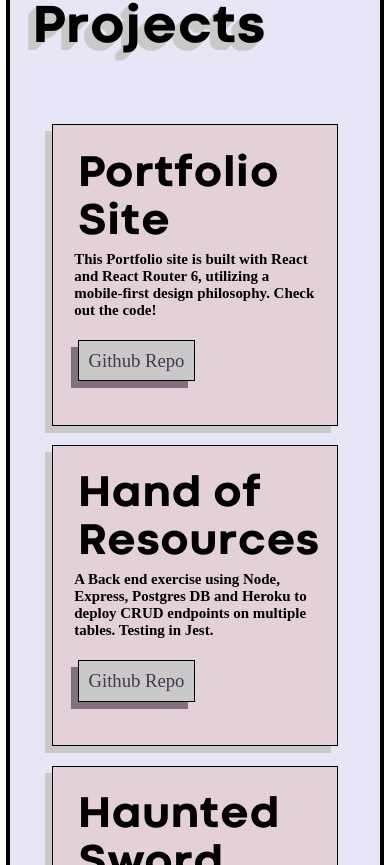
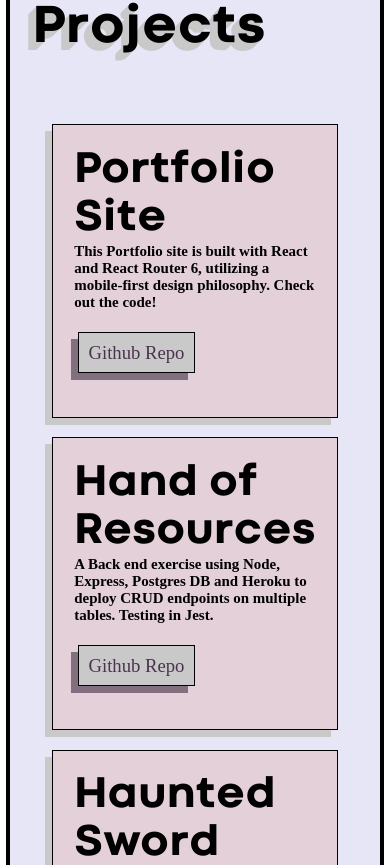
Before and after one commit to taylor-c-williams/taylorcallanwilliams, a React (Create React App) app: page /portfolio in a window 390 px wide. Shown: the part 3479-4344 px from the top of the page. Built offline with nearby package versions, Linux system fonts and the light colour scheme; a web font is replaced by a local one.

Commit message:
more portfolio h2 padding

```diff
--- a/src/views/Portfolio/Portfolio.module.css
+++ b/src/views/Portfolio/Portfolio.module.css
@@ -96,7 +96,7 @@
 
   .moreMain h2 {
     font-size: 3em;
-    padding: 1vw;
+    padding-right: 2vw;
   }
 
   .projectLinks {
```
